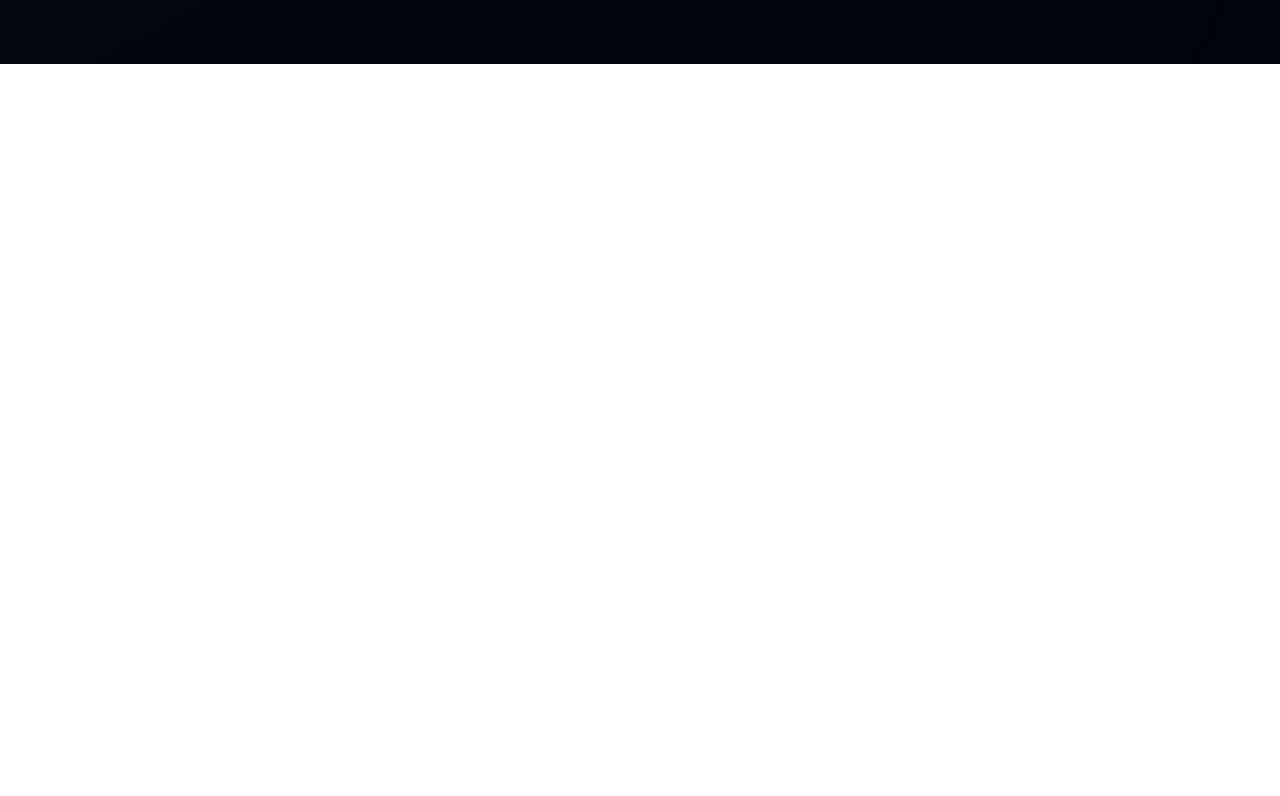
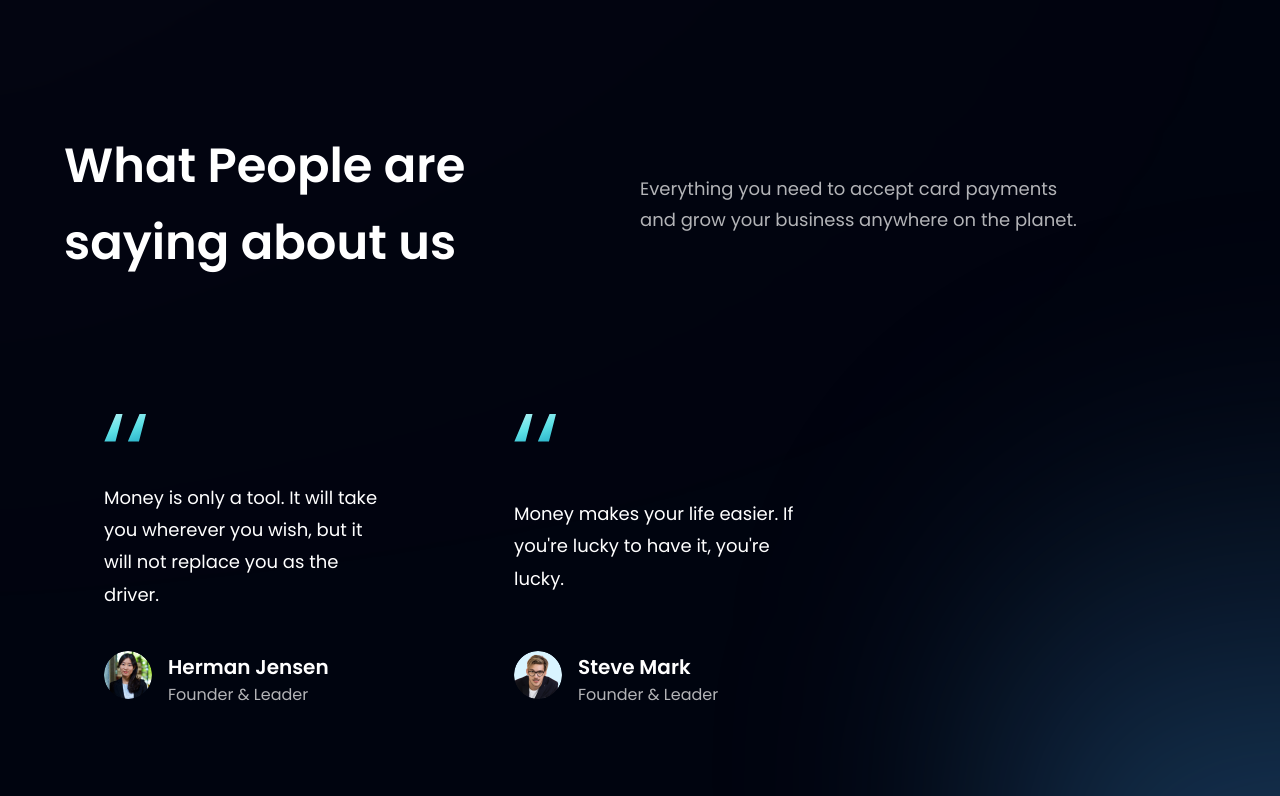
Before and after one commit to kirankuyate2157/morden-bank-app, a React (Vite) app: page / in a window 1280 px wide. Shown: the part 2584-3380 px from the top of the page. Before the commit the page ends 2648 px from the top, so only its background shows below. Built offline with nearby package versions, Linux system fonts and the light colour scheme.

Commit message:
feedback of peoples  acrd added

```diff
--- a/src/App.jsx
+++ b/src/App.jsx
@@ -5,6 +5,7 @@ import Features from "./components/Features";
 import Hero from "./components/Hero";
 import Navbar from "./components/Navbar";
 import Stats from "./components/Stats";
+import Termonials from "./components/Termonials";
 import styles from "./styles.js";
 
 const App = () => {
@@ -26,6 +27,7 @@ const App = () => {
         <Features />
         <Billing />
         <CardDeals />
+        <Termonials />
       </div>
     </div>
   );
--- /dev/null
+++ b/src/components/FeedbackCard.jsx
@@ -0,0 +1,36 @@
+import React from "react";
+
+import { people01, quotes } from "../assets";
+const FeedbackCard = ({ title, name, img, content }) => {
+  return (
+    <>
+      <section className=" flex justify-between flex-col px-10 py-12 rounded-[20px]  max-w-[370px] md:mr-10 sm:mr-5 mr-0 my-5 feedback-card">
+        <img
+          src={quotes}
+          alt="quat"
+          className=" w-[42.6px] h-[27.6px] object-contain"
+        />
+        <p className=" font-poppins font-normal text-[18px] leading-[32.4px] text-white my-10">
+          {content}
+        </p>
+        <div className="flex flex-row ">
+          <img
+            src={img}
+            alt="usr_profile"
+            className="w-[48px] h-[48px] rounded-full "
+          />
+          <div className=" flex flex-col ml-4 ">
+            <h1 className=" font-poppins font-semibold text-[20px] leading-[32px] text-white">
+              {name}
+            </h1>
+            <h2 className=" font-poppins font-normal text-[16px] leading-[24px] text-dimWhite">
+              {title}
+            </h2>
+          </div>
+        </div>
+      </section>
+    </>
+  );
+};
+
+export default FeedbackCard;
--- /dev/null
+++ b/src/components/Termonials.jsx
@@ -0,0 +1,36 @@
+import React from "react";
+import styles from "../styles";
+import { feedback } from "../constants";
+import FeedbackCard from "./FeedbackCard";
+const Termonials = () => {
+  return (
+    <>
+      <section
+        id="clients"
+        className={`${styles.paddingY} ${styles.flexCenter} flex-col relative `}
+      >
+        <div className="absolute z-[0] w-[60%] h-[60%] -right-[40%] rounded-full blue__gradient bottom-40" />
+
+        <div className="w-full flex justify-between items-center md:flex-row flex-col sm:mb-16 mb-6 relative z-[1]">
+          <h2 className={styles.heading2}>
+            What People are <br className="sm:block hidden" /> saying about us
+          </h2>
+          <div className="w-full md:mt-0 mt-6">
+            <p className={`${styles.paragraph} text-left max-w-[450px]`}>
+              Everything you need to accept card payments and grow your business
+              anywhere on the planet.
+            </p>
+          </div>
+        </div>
+
+        <div className="flex flex-wrap sm:justify-start justify-center  w-full feedback-container relative z-[1]">
+          {feedback.map((card) => (
+            <FeedbackCard key={card.id} {...card} />
+          ))}
+        </div>
+      </section>
+    </>
+  );
+};
+
+export default Termonials;
```
